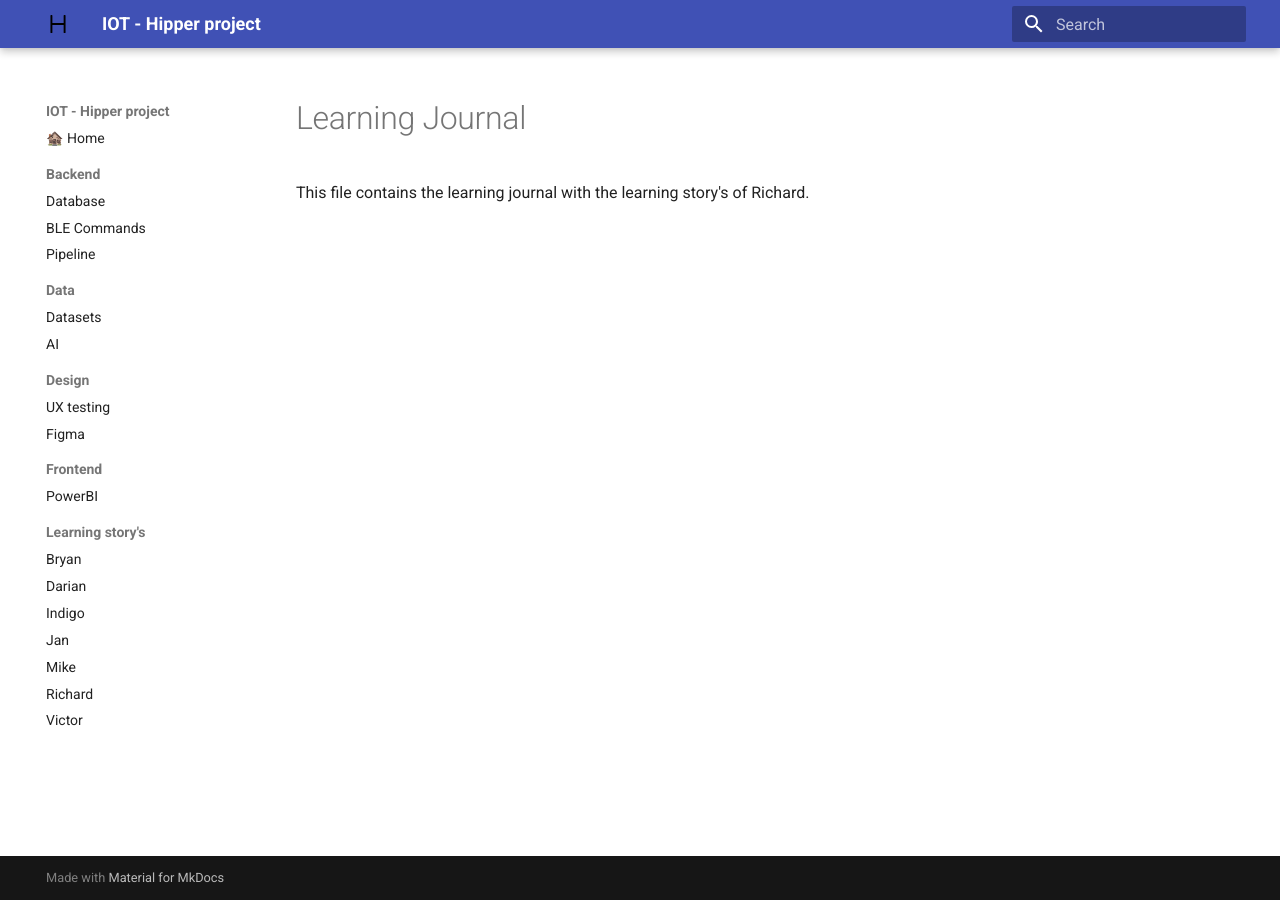
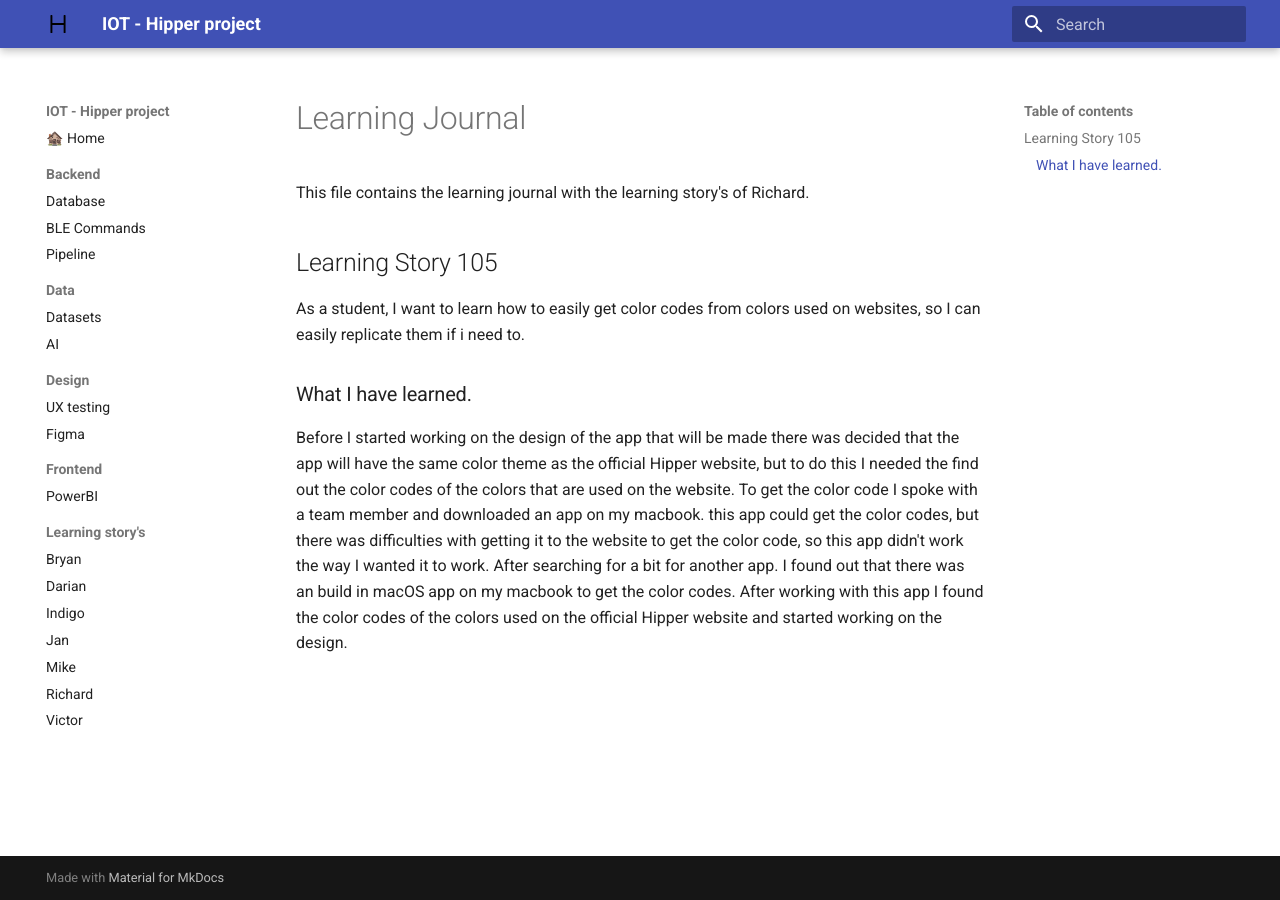
Before and after one commit to Vic-Warden/Digital-Life-Hipper-Monitoring, an MkDocs documentation site: the page built from docs/learning/journalRichard.md, in a window 1280 px wide. Built offline with MkDocs 1.6.1 and Material for MkDocs 9.7.7, drawn with Linux system fonts in a browser that asks for light colours.

Commit message:
docs: Learning story and what I have learned.

```diff
--- a/docs/learning/journalRichard.md
+++ b/docs/learning/journalRichard.md
@@ -1,2 +1,8 @@
 # Learning Journal
 This file contains the learning journal with the learning story's of Richard.
+
+## Learning Story 105
+As a student, I want to learn how to easily get color codes from colors used on websites, so I can easily replicate them if i need to.
+
+### What I have learned.
+Before I started working on the design of the app that will be made there was decided that the app will have the same color theme as the official Hipper website, but to do this I needed the find out the color codes of the colors that are used on the website. To get the color code I spoke with a team member and downloaded an app on my macbook. this app could get the color codes, but there was difficulties with getting it to the website to get the color code, so this app didn't work the way I wanted it to work. After searching for a bit for another app. I found out that there was an build in macOS app on my macbook to get the color codes. After working with this app I found the color codes of the colors used on the official Hipper website and started working on the design.
```
